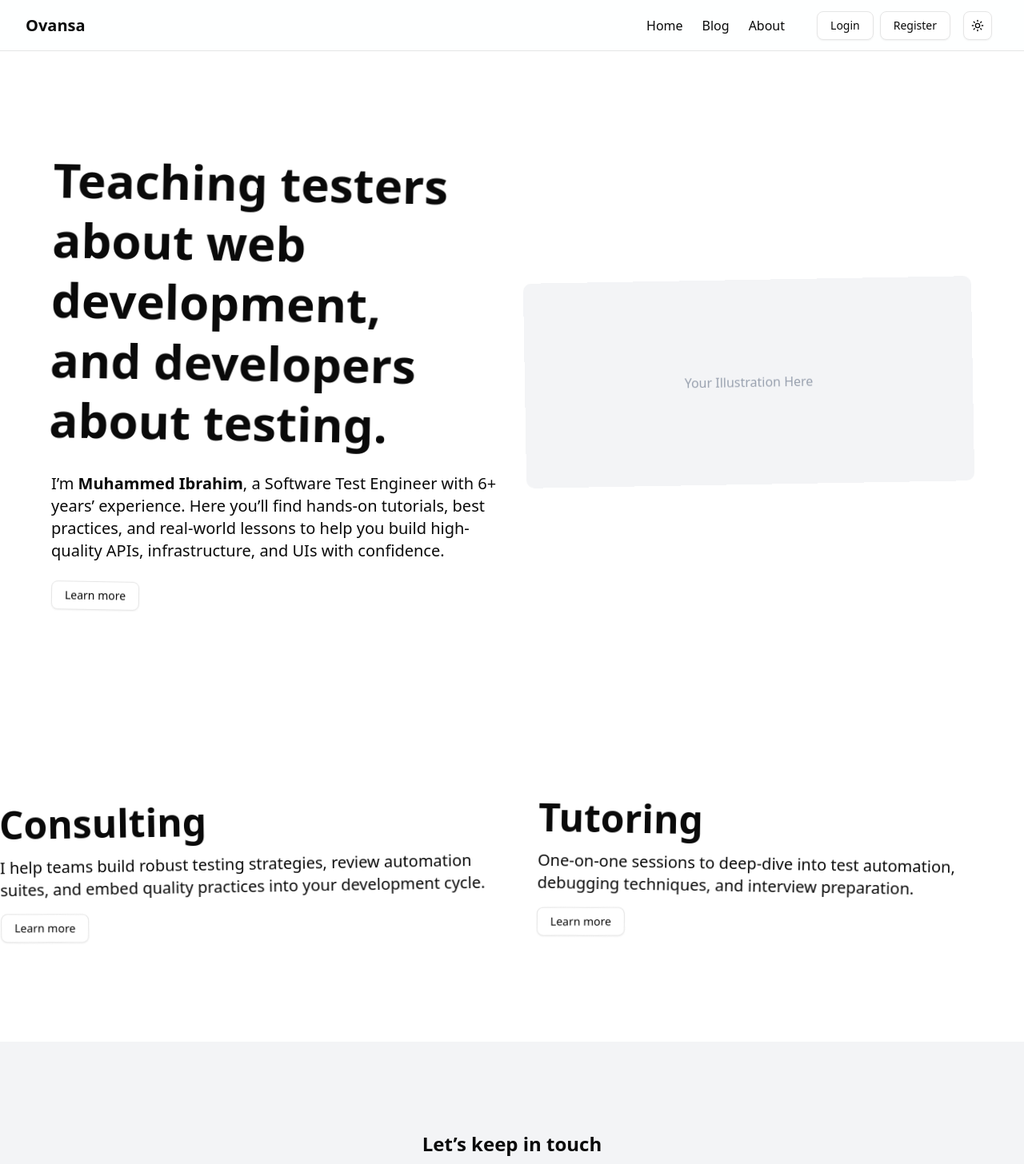
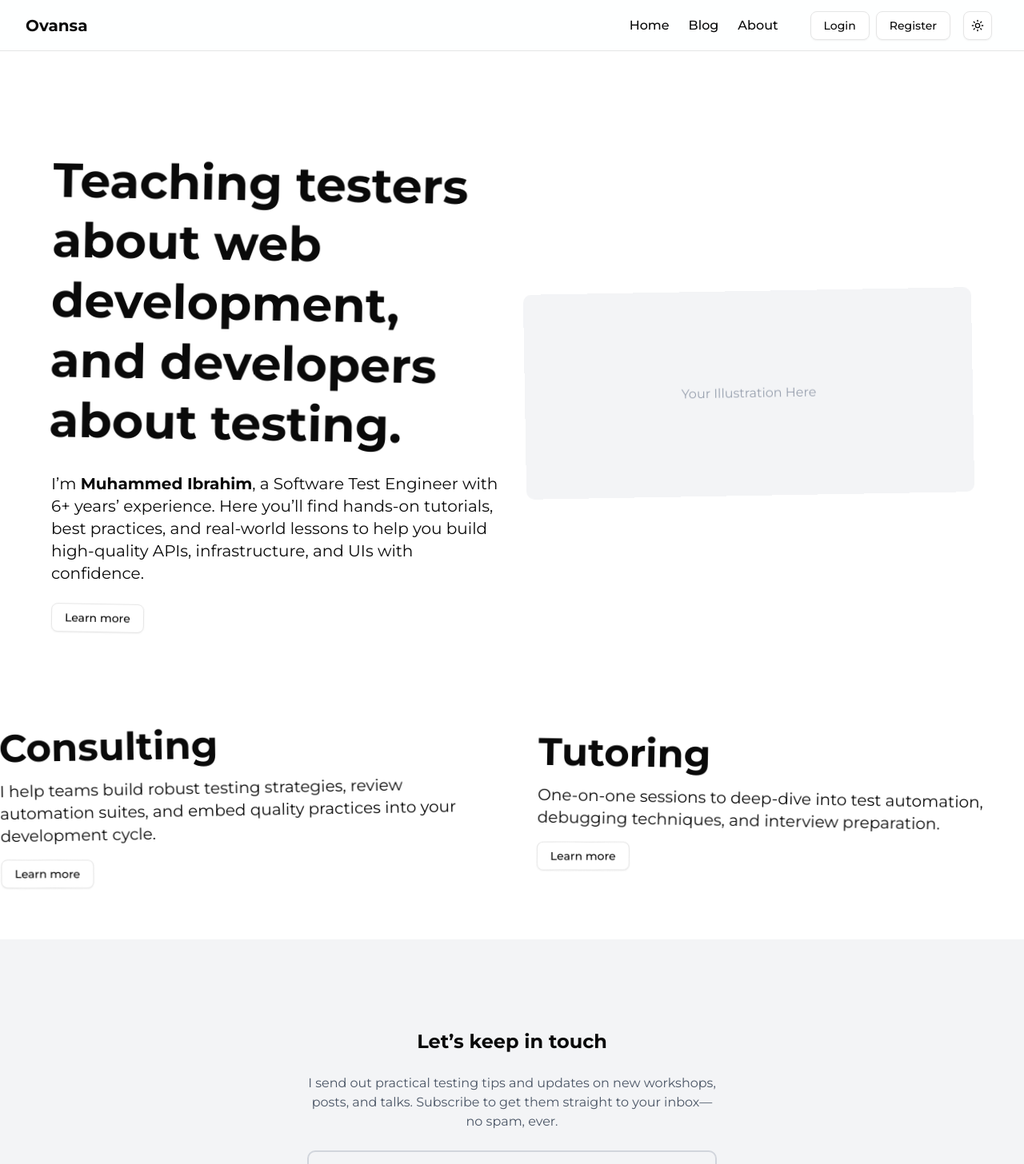
Before and after one commit to ovansa/ovansa_personal_blog, a Next.js app: page / in a window 1280 px wide. Shown: the top 1456 px of the page at 80% size. Built offline with nearby package versions, Linux system fonts and the light colour scheme.

Commit message:
Use montessarat

```diff
--- a/app/globals.css
+++ b/app/globals.css
@@ -8,7 +8,7 @@
 @theme inline {
   --color-background: var(--background);
   --color-foreground: var(--foreground);
-  --font-sans: var(--font-geist-sans);
+  --font-sans: 'Montserrat', sans-serif;
   /* --font-mono: var(--font-geist-mono); */
   --color-sidebar-ring: var(--sidebar-ring);
   --color-sidebar-border: var(--sidebar-border);
--- a/app/layout.tsx
+++ b/app/layout.tsx
@@ -1,15 +1,17 @@
+import './globals.css';
+
+import Footer from '@/components/Footer';
 import type { Metadata } from 'next';
-import { Inter as FontSans } from 'next/font/google';
-import './globals.css';
+import { Montserrat } from 'next/font/google';
+import NavBar from '@/components/NavBar';
+import SiteConfig from '@/config/site';
+import { ThemeProvider } from '@/components/ThemeProvider';
 import { cn } from '@/lib/utils';
-import SiteConfig from '@/config/site';
-import NavBar from '@/components/NavBar';
-import { ThemeProvider } from '@/components/ThemeProvider';
-import Footer from '@/components/Footer';
 
-const fontSans = FontSans({
+const fontSans = Montserrat({
+  subsets: ['latin'],
   variable: '--font-sans',
-  subsets: ['latin'],
+  weight: ['400', '500', '700'],
 });
 
 export const metadata: Metadata = {
--- a/app/page.tsx
+++ b/app/page.tsx
@@ -8,7 +8,7 @@ export default function Home() {
   return (
     <main className='bg-background text-foreground'>
       {/* Hero */}
-      <section className='pt-20 pb-16 px-16'>
+      <section className='pt-20 px-16'>
         <MaxWidthWrapper>
           <div className='grid grid-cols-1 md:grid-cols-2 gap-8 items-center'>
             <div className='space-y-6'>
@@ -44,7 +44,7 @@ export default function Home() {
       </section>
 
       {/* Services */}
-      <section className='py-20'>
+      <section className='py-5'>
         <MaxWidthWrapper>
           <div className='grid grid-cols-1 md:grid-cols-2 gap-16'>
             {/* Workshops */}
@@ -163,10 +163,7 @@ export default function Home() {
             </form>
             <p className='text-xs text-gray-500'>
               Unsubscribe anytime. Read our{' '}
-              <Link
-                href='/privacy-policy'
-                className='underline'
-              >
+              <Link href='/privacy-policy' className='underline'>
                 privacy policy
               </Link>
               .
--- a/components/NavBar.tsx
+++ b/components/NavBar.tsx
@@ -1,8 +1,3 @@
-import Link from 'next/link';
-import React from 'react';
-import { buttonVariants } from './ui/button';
-import { ModeToggle } from './ThemeToggle';
-import { HamburgerMenuIcon } from '@radix-ui/react-icons';
 import {
   Sheet,
   SheetContent,
@@ -12,13 +7,19 @@ import {
   SheetTrigger,
 } from '@/components/ui/sheet';
 
+import { HamburgerMenuIcon } from '@radix-ui/react-icons';
+import Link from 'next/link';
+import { ModeToggle } from './ThemeToggle';
+import React from 'react';
+import { buttonVariants } from './ui/button';
+
 const NavBar = () => {
   return (
     <nav className='h-16 bg-background/50 sticky top-0 border-b px-8 backdrop-blur flex items-center justify-between'>
       <div className='text-lg font-bold md:text-xl'>
         <Link href={'/'}>Ovansa</Link>
       </div>
-      <ul className='hidden md:flex w-full justify-end space-x-6 items-center'>
+      <ul className='hidden md:flex w-full justify-end space-x-6 items-center font-medium'>
         <li>
           <Link href={'/'}>Home</Link>
         </li>
--- a/components/OnThisPage.tsx
+++ b/components/OnThisPage.tsx
@@ -1,6 +1,8 @@
 'use client';
+
+import React, { useEffect, useState } from 'react';
+
 import { cn } from '@/lib/utils';
-import React, { useEffect, useState } from 'react';
 
 interface LinkType {
   id: string;
@@ -20,7 +22,7 @@ const OnThisPage = ({
     const temp = document.createElement('div');
     temp.innerHTML = htmlContent;
 
-    const headings = temp.querySelectorAll('h2');
+    const headings = temp.querySelectorAll('h2, h3, h4, h5');
 
     const generatedLinks: LinkType[] = [];
 
@@ -42,10 +44,7 @@ const OnThisPage = ({
         <h2>On this Page</h2>
         <ul className='not-prose'>
           {links?.map((link) => (
-            <li
-              className='pt-2'
-              key={link.id}
-            >
+            <li className='pt-2' key={link.id}>
               <a href={`#${link.id}`}>{link.text}</a>
             </li>
           ))}
```
